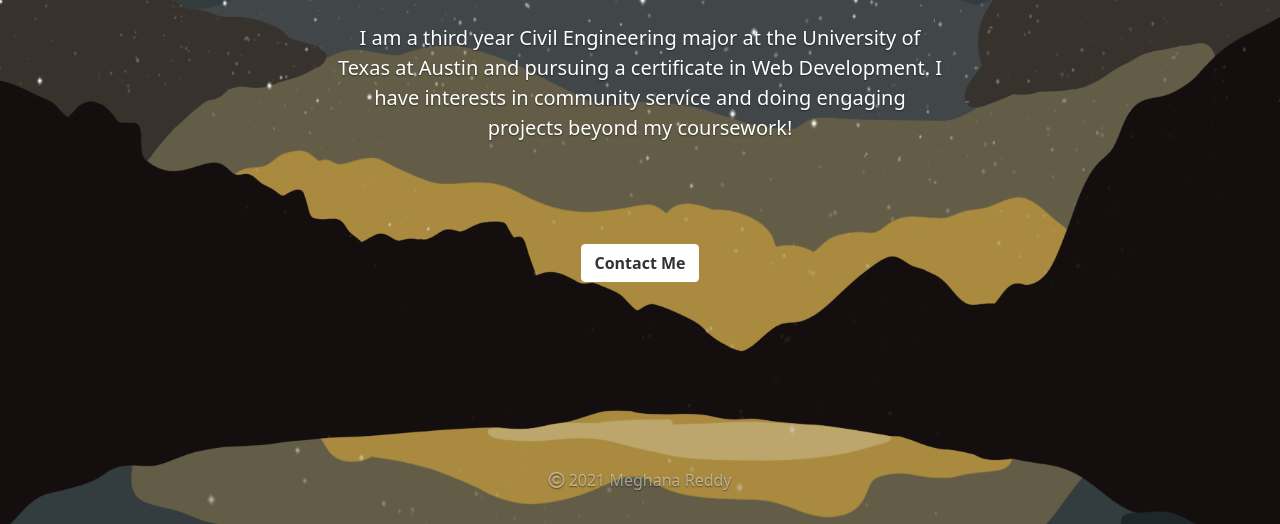
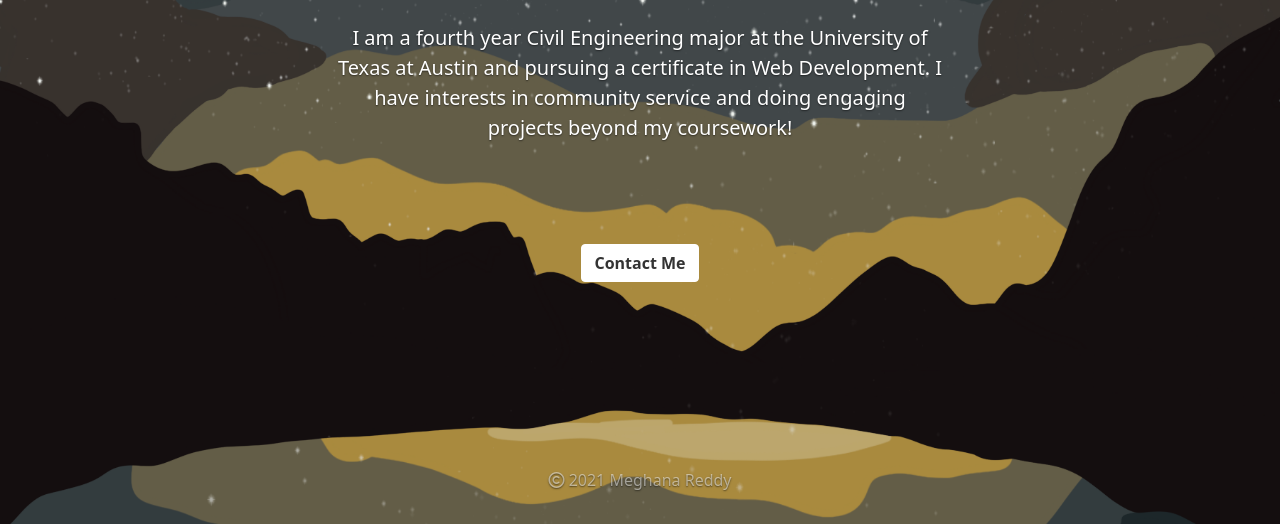
Before and after one commit to meghanatreddy/meghanatreddy, a plain HTML site: page index.html in a window 1280 px wide. Shown: the part 276-800 px from the top of the page. Drawn offline with Linux system fonts and the light colour scheme.

Commit message:
Update index.html

```diff
--- a/index.html
+++ b/index.html
@@ -52,7 +52,7 @@
       <main class="px-3">
         <h1>Hi, I'm Meghana Reddy</h1>
         <div class="name-heading"></div>
-        <p class="lead">I am a third year Civil Engineering major at the University of Texas at Austin and pursuing a certificate in Web Development. I have interests in community service and doing engaging projects beyond my coursework!</p>
+        <p class="lead">I am a fourth year Civil Engineering major at the University of Texas at Austin and pursuing a certificate in Web Development. I have interests in community service and doing engaging projects beyond my coursework!</p>
         <p class="lead">
         <div class="paragraph-heading"></div>
         <div class="spacer">
```
